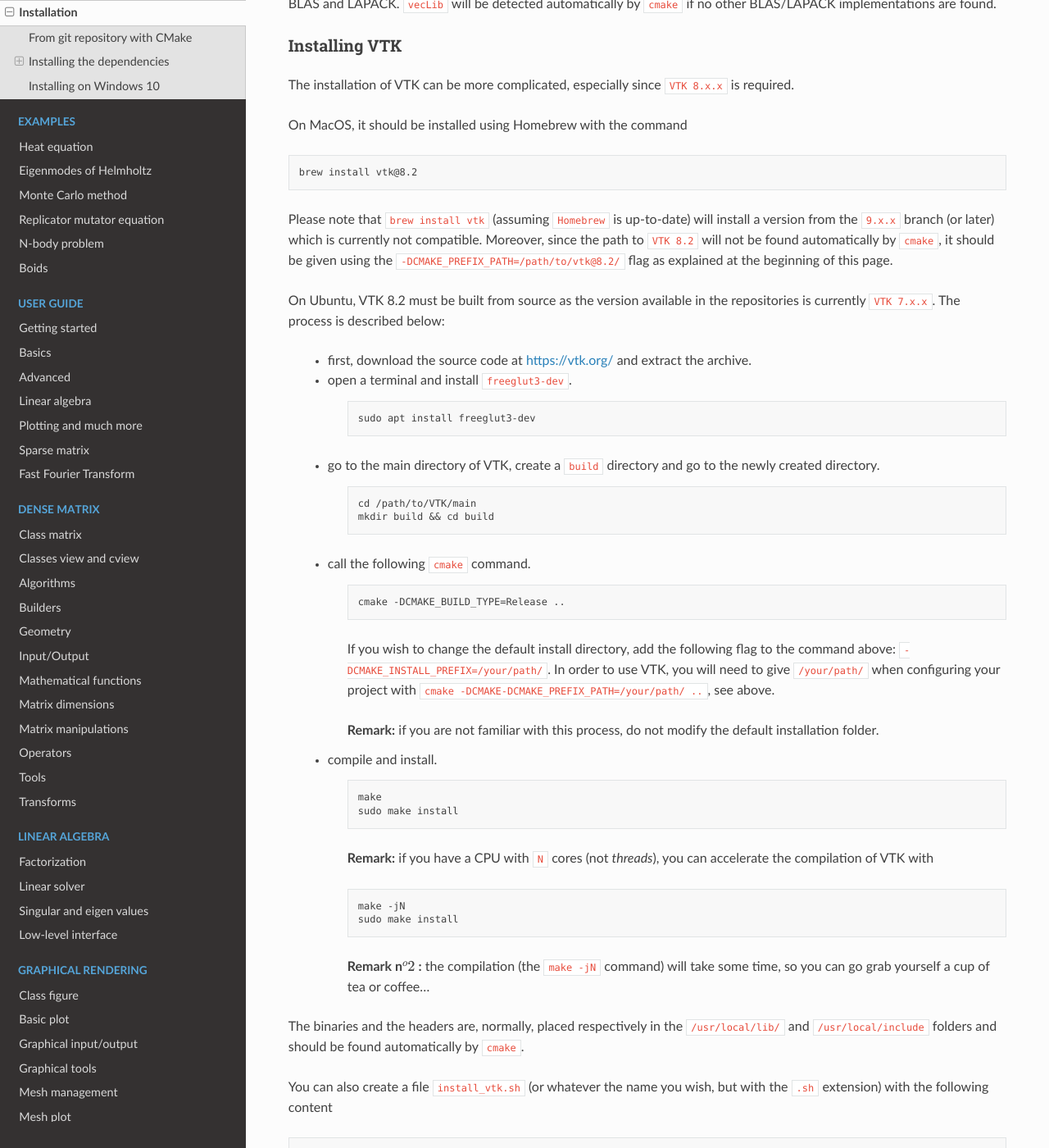
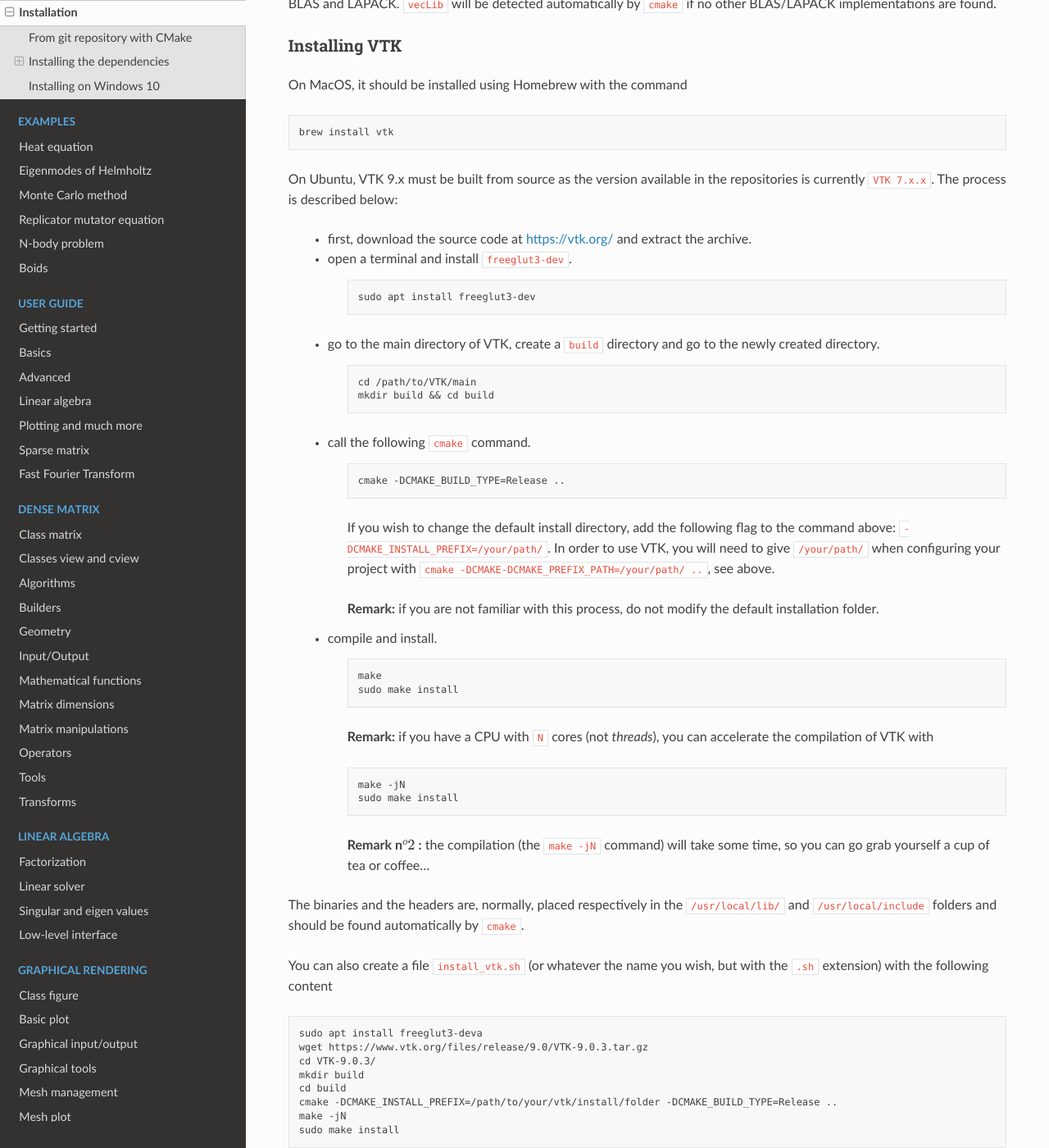
Before and after one commit to leprojetcastor/castor, a Sphinx documentation site: the page built from doc/source/installation.rst, in a window 1280 px wide and 1400 px high, scrolled down 1445 px. Shown: the whole window at 82% size. Built offline with Sphinx 7.4.7 and the Read the Docs theme 2.0.0, drawn with Linux system fonts in a browser that asks for light colours; some of the changed text lies outside the part shown.

Commit message:
modifiy doc for vtk 9

```diff
--- a/doc/source/graphics.rst
+++ b/doc/source/graphics.rst
@@ -5,7 +5,7 @@
 Plotting and much more
 ======================
 
-We describe here some aspects of the **graphics** library available within the **castor** project. It is based on the well-known `VTK library <https://www.vtk.org>`_ which must be installed by the user. Depending on the operating system, binary files *may* be directly available. However, one should pay attention to the fact that it is *not* compatible with versions of VTK belonging to the 7.x or lower branch nor with the most recent 9.x branch (at least for now). For the first case, it is simply because **graphics** calls functions which did not exist in the earlier versions. For the second case, it is not clear as the code compiles but either not all the plots are displayed or they are *frozen*. To our knowledge, any version from the 8.x branch should do the trick.
+We describe here some aspects of the **graphics** library available within the **castor** project. It is based on the well-known `VTK library <https://www.vtk.org>`_ which must be installed by the user. Depending on the operating system, binary files *may* be directly available. However, one should pay attention to the fact that it is only compatible with version 9.x.
 
 After installing VTK (see :ref:`label-installation`), the user only needs to include the ``castor/graphics.hpp`` header file.
 
--- a/doc/source/installation.rst
+++ b/doc/source/installation.rst
@@ -62,17 +62,13 @@ BLAS and LAPACK may be obtained through multiple channels:
 Installing VTK
 ..............
 
-The installation of VTK can be more complicated, especially since ``VTK 8.x.x`` is required.
-
 On MacOS, it should be installed using Homebrew with the command
 
 .. code:: text
 
-    brew install vtk@8.2
+    brew install vtk
 
-Please note that ``brew install vtk`` (assuming ``Homebrew`` is up-to-date) will install a version from the ``9.x.x`` branch (or later) which is currently not compatible. Moreover, since the path to ``VTK 8.2`` will not be found automatically by ``cmake``, it should be given using the ``-DCMAKE_PREFIX_PATH=/path/to/vtk@8.2/`` flag as explained at the beginning of this page.
-
-On Ubuntu, VTK 8.2 must be built from source as the version available in the repositories is currently ``VTK 7.x.x``. The process is described below:
+On Ubuntu, VTK 9.x must be built from source as the version available in the repositories is currently ``VTK 7.x.x``. The process is described below:
 
  - first, download the source code at `https://vtk.org/ <https://vtk.org/>`_ and extract the archive.
 
@@ -122,9 +118,9 @@ You can also create a file ``install_vtk.sh`` (or whatever the name you wish, bu
 
 .. code:: text
 
-    sudo apt install freeglut3-dev
-    wget https://www.vtk.org/files/release/8.2/VTK-8.2.0.tar.gz
-    cd VTK-8.2.0/
+    sudo apt install freeglut3-deva
+    wget https://www.vtk.org/files/release/9.0/VTK-9.0.3.tar.gz
+    cd VTK-9.0.3/
     mkdir build
     cd build
     cmake -DCMAKE_INSTALL_PREFIX=/path/to/your/vtk/install/folder -DCMAKE_BUILD_TYPE=Release ..
```
